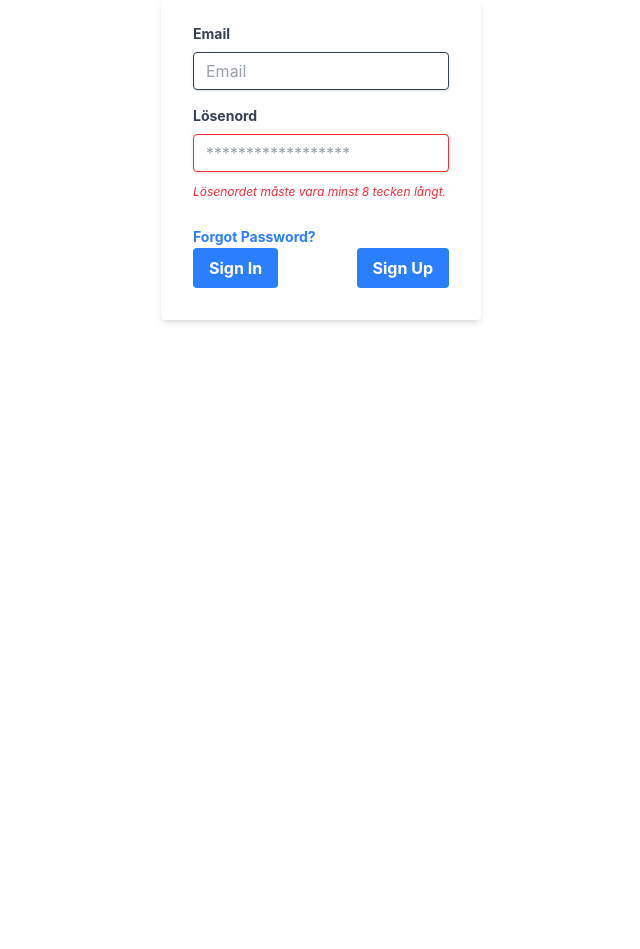
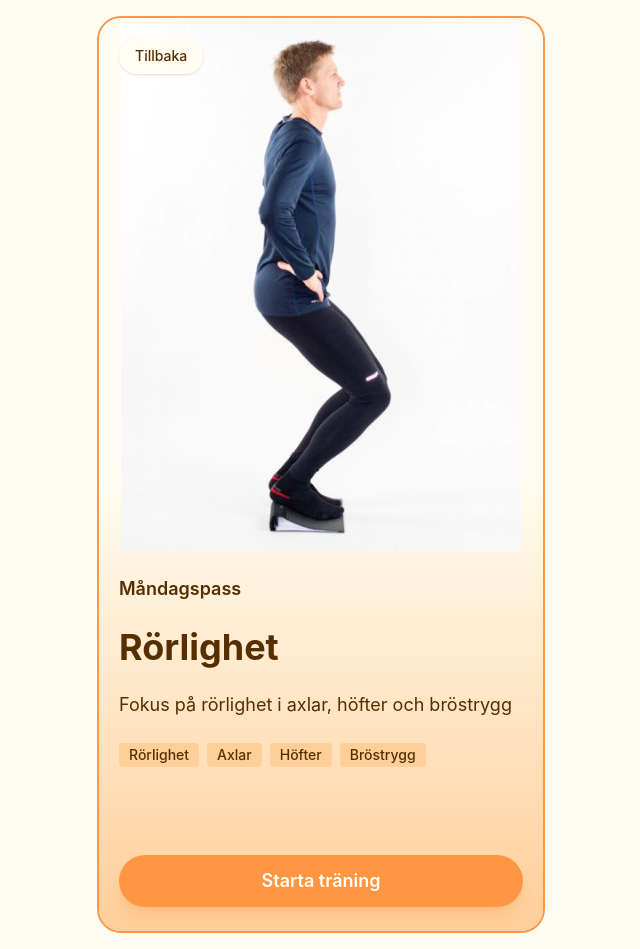
Before and after one commit to SEP400-Group-1/senior-fitness-app, a Vue app: page / in a window 1280 px wide. Shown: the whole page, without its empty margins (319-959 px from the left). Before the commit the page ends 800 px from the top, so only its background shows below. Built offline with nearby package versions, Linux system fonts and the light colour scheme.

Commit message:
klar med Start_workout_page?... kanske...... vem vet

```diff
--- a/src/App.vue
+++ b/src/App.vue
@@ -5,7 +5,7 @@ import Login_form from './components/Login_form.vue'
 </script>
 
 <template>
-  <Login_form />
+  <Start_workout_page />
 
 </template>
 
--- a/src/components/Start_workout_page.vue
+++ b/src/components/Start_workout_page.vue
@@ -3,19 +3,35 @@ import knabojImage from '../assets/images/knaboj.jpg'
 </script>
 
 <template>
-    <div class="min-h-screen flex flex-col">
-        <div class="bg-white-200" >
-            <img :src="knabojImage" alt="Start workout" class="mx-auto block w-[90%] h-auto"/>
+ <div class="min-h-screen bg-[#fffdf1] p-4">
+    <div class="max-w-md mx-auto rounded-3xl border-2 border-[#ff9644] overflow-hidden bg-gradient-to-b from-[#fffdf1] via-[#fffdf1] to-[#ffce99]">
+      <div class="min-h-screen bg-gradient-to-b from-[#fffdf1] via-[#fffdf1] to-[#ffce99]">
+        <div class="relative">
+          <img :src="knabojImage" alt="Start workout" class="mx-auto block w-[90%] h-auto" />
+          <button class="absolute left-5 top-5 rounded-full bg-[#fffdf1]/80 px-4 py-2 text-sm font-medium text-[#562f00] shadow-sm">
+            Tillbaka
+          </button>
         </div>
-        <main class="flex-1 bg-linear-to-t from-orange-200 to-white">
-            <p class="text-center text-lg font-bold mt-4">Välkommen till ditt Måndags pass</p>
-            <p class="text-center text-lg font-bold mt-4">Dagens pass är: Rörlighet</p>
-            <p class="text-center text-lg font-bold mt-4">tiden: 10 minuter</p>
-        <button class="rounded-full border w-full  fixed bottom-12 bg-blue-500 text-white  border-gray-300 p-2 hover:bg-sky-700" >Starta Träning</button>
+
+        <main class="px-5 pt-6 pb-28 space-y-6">
+          <p class="text-lg font-semibold text-[#562f00]">Måndagspass</p>
+          <h1 class="text-4xl font-bold text-[#562f00]">Rörlighet</h1>
+          <p class="text-lg text-[#562f00]">Fokus på rörlighet i axlar, höfter och bröstrygg</p>
+
+          <div class="flex flex-wrap gap-2">
+            <span class="bg-[#ffce99] text-[#562f00] text-sm font-medium px-2.5 py-0.5 rounded">Rörlighet</span>
+            <span class="bg-[#ffce99] text-[#562f00] text-sm font-medium px-2.5 py-0.5 rounded">Axlar</span>
+            <span class="bg-[#ffce99] text-[#562f00] text-sm font-medium px-2.5 py-0.5 rounded">Höfter</span>
+            <span class="bg-[#ffce99] text-[#562f00] text-sm font-medium px-2.5 py-0.5 rounded">Bröstrygg</span>
+          </div>
         </main>
-    </div>
+
+        <div class="sticky bottom-6 px-5">
+          <button class="w-full rounded-full bg-[#ff9644] hover:bg-[#e78336] px-4 py-3 text-lg font-semibold text-[#fffdf1] shadow-lg shadow-[#ff9644]/30">
+            Starta träning
+          </button>
+        </div>
+      </div>
+   </div>
+</div>
 </template>
-
-<style scoped>
-
-</style>
```
